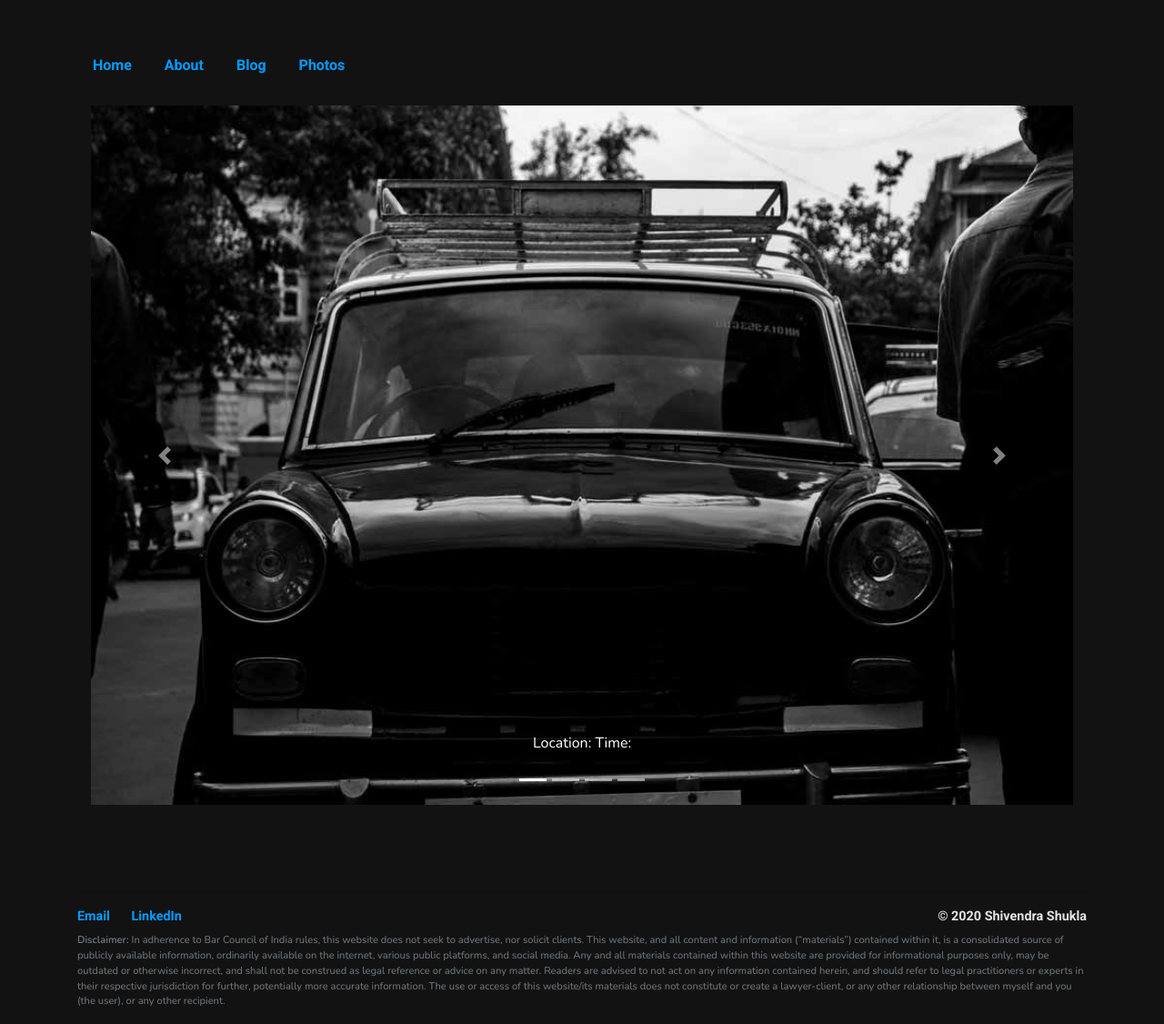
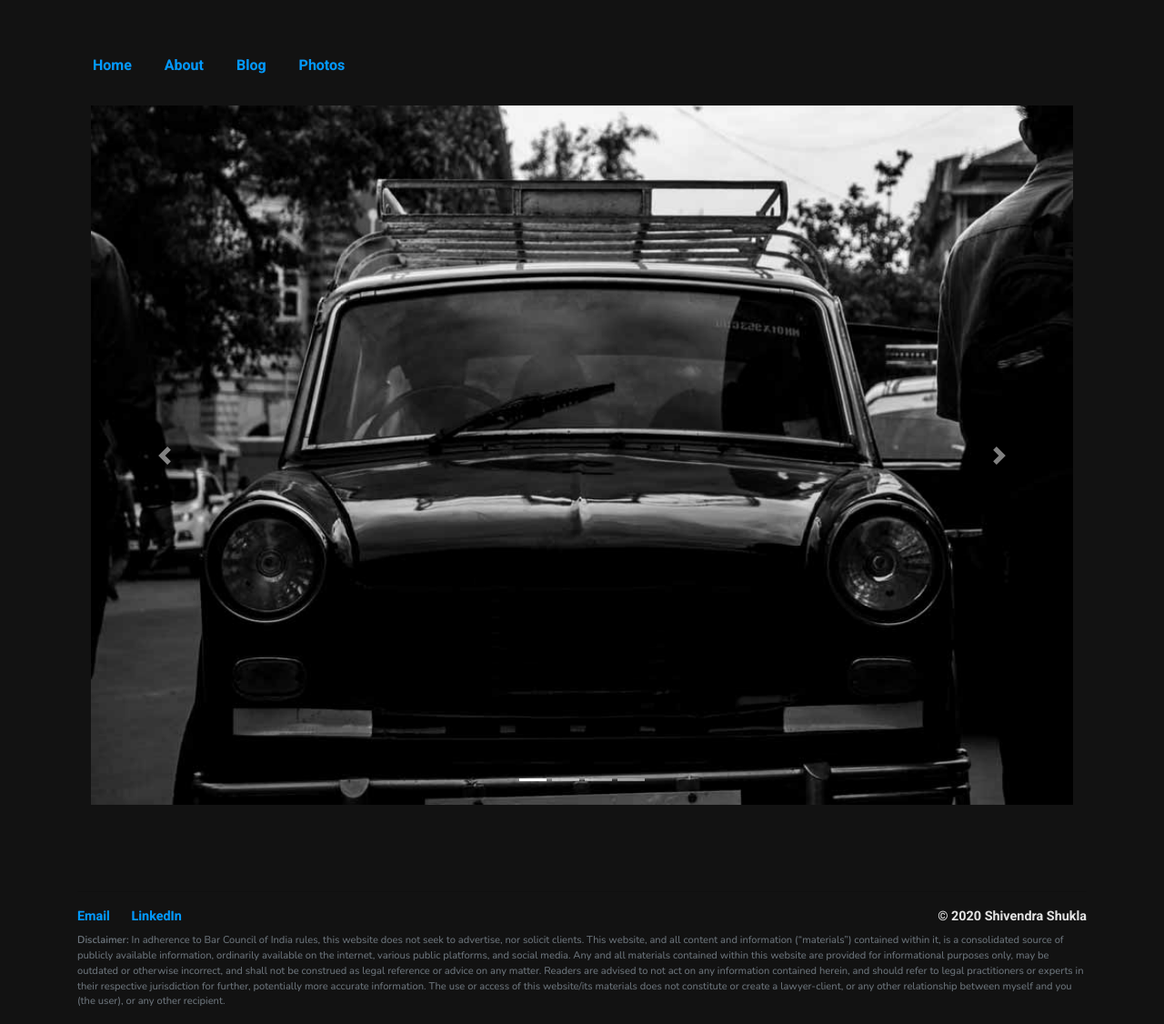
Before and after one commit to thatshivendrashukla/thatshivendrashukla.github.io, a Jekyll site: the page built from photography/index.html, in a window 1280 px wide. Shown: the whole page at 91% size. Built offline with Jekyll 4.4.1, drawn with Linux system fonts in a browser that asks for light colours; nearby versions of some CDN libraries.

Commit message:
Update index.html

```diff
--- a/photography/index.html
+++ b/photography/index.html
@@ -4,6 +4,11 @@ title: Photos
 description: Photographs taken by Shivendra Shukla
 active: photos
 ---
+<style>
+  .carousel-item .carousel-caption {
+    display: none;
+  }
+</style>
 
 <div class="carousel slide" data-ride="carousel" id="Carouselambra">
   <!-- Yes, the Led Zeppelin song -->
```
